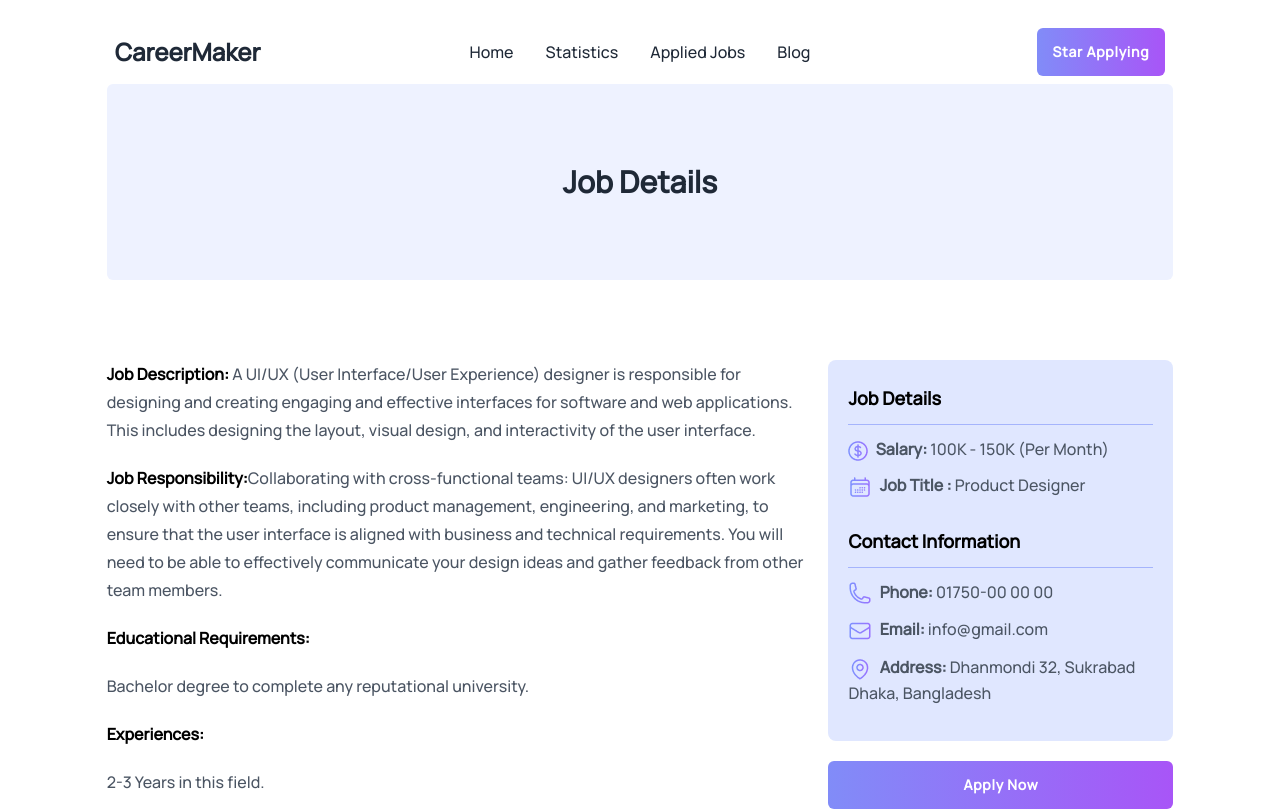
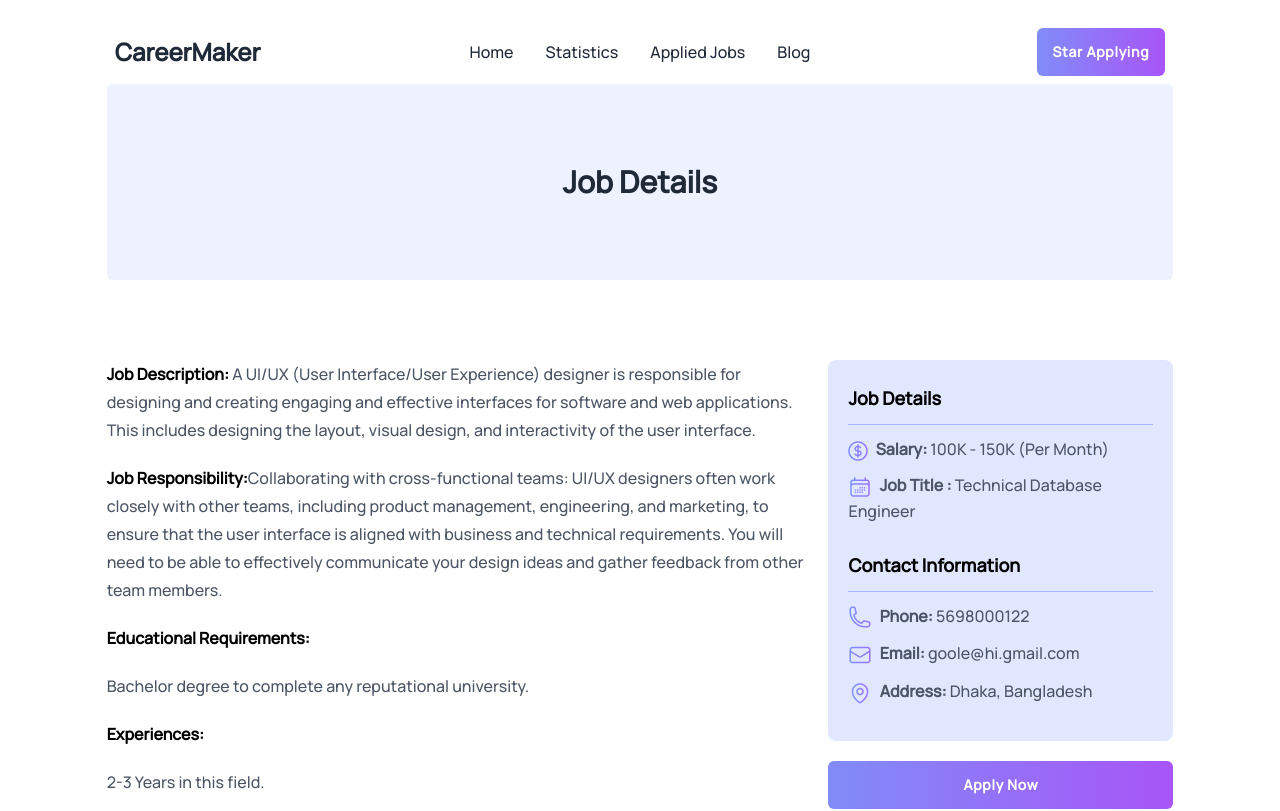
Before and after one commit to developer-shourav/Carrer-Maker, a React (Vite) app: page /jobDetails/1 in a window 1280 px wide. Shown: the top 811 px of the page. Built offline with nearby package versions, Linux system fonts and the light colour scheme.

Commit message:
dynamic job details data loading complete

```diff
--- a/src/components/JobDetails/JobDetails.jsx
+++ b/src/components/JobDetails/JobDetails.jsx
@@ -19,7 +19,7 @@ const JobDetails = () => {
         })
      } , [])
 
-     console.log(jobData);
+     const {jobDescription,jobRes, jobTitle,  phone, email, location, salary, experiences, education} = jobData;
 
     return (
         <div className='container'>
@@ -31,18 +31,18 @@ const JobDetails = () => {
                 <div className="md:col-span-2">
 
                     {/* --------Job Description ------- */}
-                    <p className='text-gray-600 leading-7 mb-5'> <span className='font-bold text-black'>Job Description: </span> A UI/UX (User Interface/User Experience) designer is responsible for designing and creating engaging and effective interfaces for software and web applications. This includes designing the layout, visual design, and interactivity of the user interface.</p>
+                    <p className='text-gray-600 leading-7 mb-5'> <span className='font-bold text-black'>Job Description: </span> {jobDescription}</p>
 
                     {/* --------Job Responsibility ------- */}
-                    <p className='text-gray-600 leading-7 mb-5'> <span className='font-bold text-black'>Job Responsibility:</span>Collaborating with cross-functional teams: UI/UX designers often work closely with other teams, including product management, engineering, and marketing, to ensure that the user interface is aligned with business and technical requirements. You will need to be able to effectively communicate your design ideas and gather feedback from other team members.</p>
+                    <p className='text-gray-600 leading-7 mb-5'> <span className='font-bold text-black'>Job Responsibility:</span>{jobRes}</p>
 
                   {/* --------Educational Requirements ------- */}
                     <p className='font-bold text-black leading-7 mb-5'>Educational Requirements:</p>
-                    <p className='text-gray-600 leading-7 mb-5'>Bachelor degree to complete any reputational university.</p>
+                    <p className='text-gray-600 leading-7 mb-5'>{education}</p>
 
                   {/* --------Experiences ------- */}
                     <p className='font-bold text-black leading-7 mb-5'>Experiences:</p>
-                    <p className='text-gray-600 leading-7 mb-5'>2-3 Years in this field.</p>
+                    <p className='text-gray-600 leading-7 mb-5'>{experiences}</p>
                 </div>
 
                   {/* --------Details Info ------- */}
@@ -52,19 +52,19 @@ const JobDetails = () => {
                         <p className='text-black font-bold text-lg'>Job Details</p>
                         <hr className="border-1 border-indigo-300 my-3" />
 
-                        <p className='text-gray-600 mb-3'> <img src={MoneyIcon} className='inline-block me-1' alt="" /> <span className='font-bold '>Salary:</span> 100K - 150K (Per Month)</p>
+                        <p className='text-gray-600 mb-3'> <img src={MoneyIcon} className='inline-block me-1' alt="" /> <span className='font-bold '>Salary:</span> {salary} (Per Month)</p>
 
-                        <p className='text-gray-600'> <img src={JobIcon} className='inline-block me-1' alt="" /> <span className='font-bold '>Job Title :</span>  Product Designer </p>
+                        <p className='text-gray-600'> <img src={JobIcon} className='inline-block me-1' alt="" /> <span className='font-bold '>Job Title :</span>  {jobTitle} </p>
 
                          {/* --------Contact Info ------- */}
                         <p className='text-black font-bold text-lg mt-7'>Contact Information</p>
                         <hr className="border-1 border-indigo-300 my-3" />
 
-                        <p className='text-gray-600 mb-3'> <img src={PhoneIcon} className='inline-block me-1' alt="" /> <span className='font-bold '>Phone:</span> 01750-00 00 00</p>
+                        <p className='text-gray-600 mb-3'> <img src={PhoneIcon} className='inline-block me-1' alt="" /> <span className='font-bold '>Phone:</span> {phone}</p>
 
-                        <p className='text-gray-600 mb-3'> <img src={EmailIcon} className='inline-block me-1' alt="" /> <span className='font-bold '>Email:</span> info@gmail.com</p>
+                        <p className='text-gray-600 mb-3'> <img src={EmailIcon} className='inline-block me-1' alt="" /> <span className='font-bold '>Email:</span> {email}</p>
 
-                        <p className='text-gray-600 mb-3'> <img src={LocationIcon} className='inline-block me-1' alt="" /> <span className='font-bold '>Address:</span> Dhanmondi 32, Sukrabad Dhaka, Bangladesh</p>
+                        <p className='text-gray-600 mb-3'> <img src={LocationIcon} className='inline-block me-1' alt="" /> <span className='font-bold '>Address:</span> {location}</p>
 
                     </div>
                     <button className='btn-primary w-full'>Apply Now</button>
```
